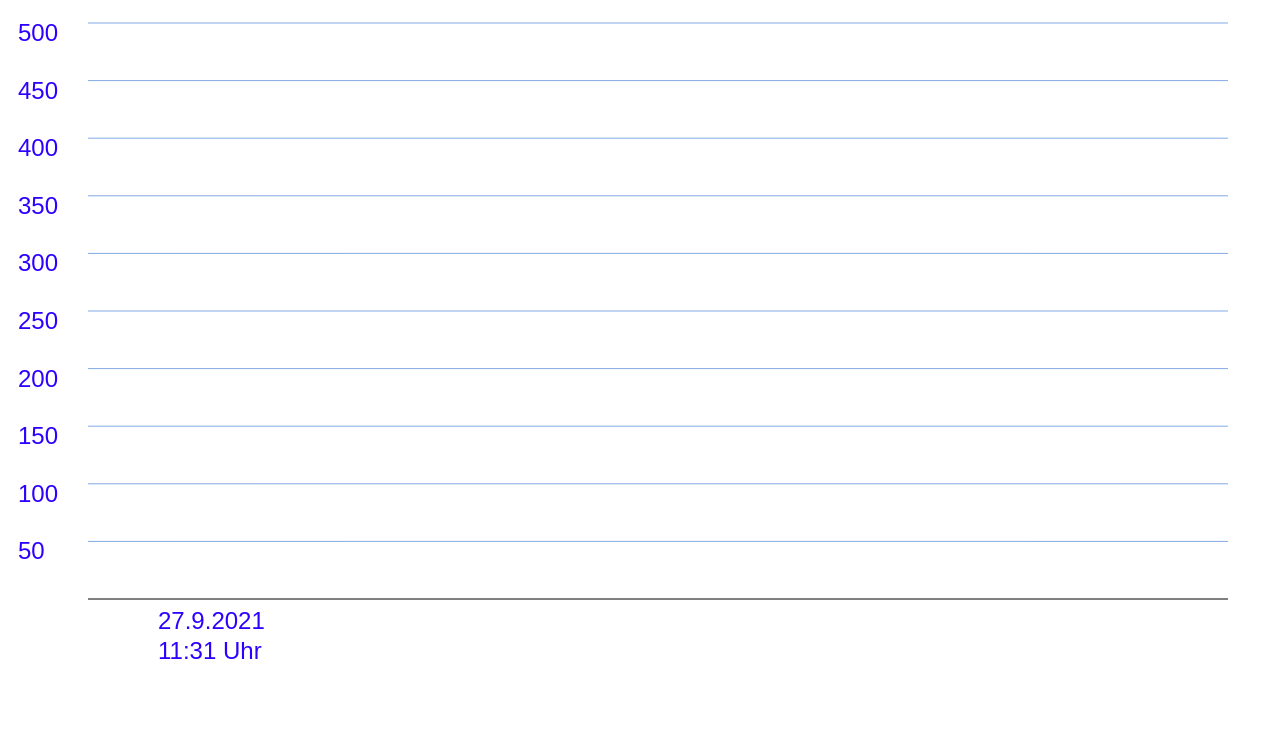
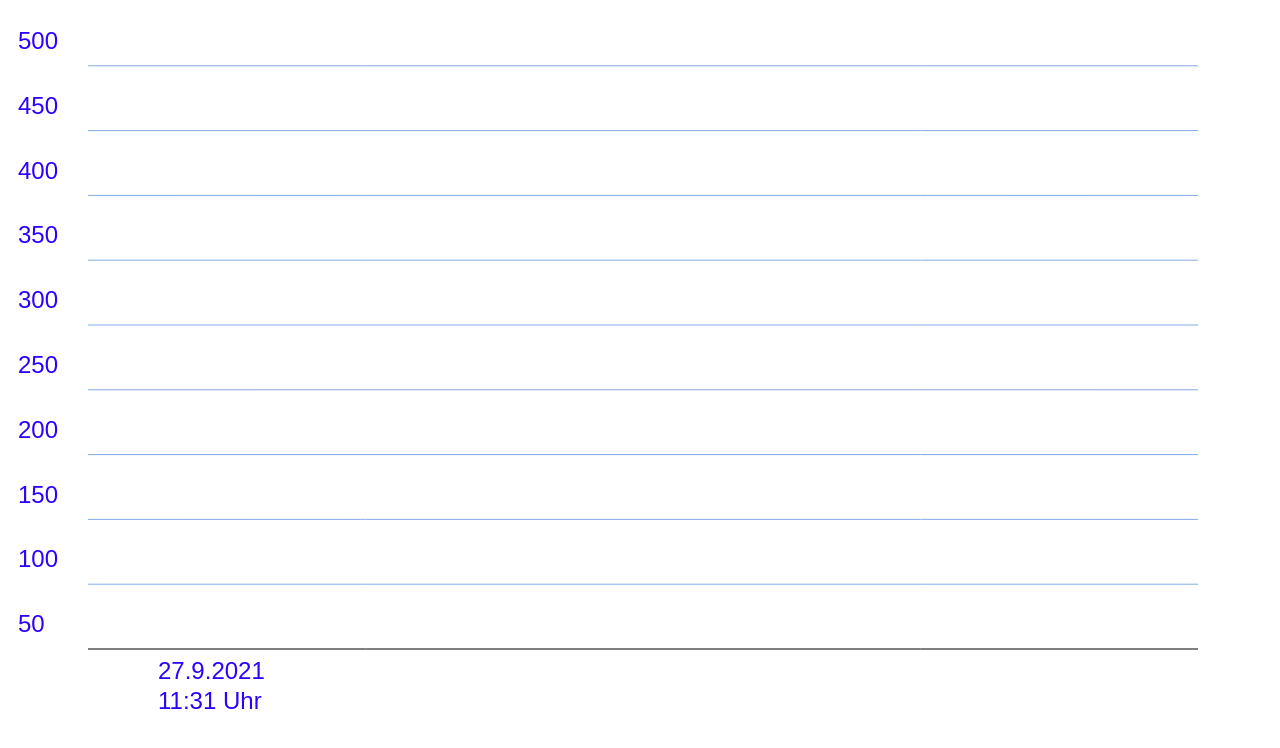
Before and after one commit to ayleenw/charitychart, a plain HTML site: page index.html in a window 1280 px wide. Both pictures are taken after a click on the button "Speichern". Shown: the part 128-876 px from the top of the page. Before the commit the page ends 847 px from the top, so only its background shows below. Drawn offline with Linux system fonts and the light colour scheme.

Commit message:
Change layout for tv screen representation

```diff
--- a/app.js
+++ b/app.js
@@ -27,7 +27,7 @@ function Init() {
 
   const barWidth = 100;
   const barDistance = 50;
-  const bottomSpacing = 60;
+  const bottomSpacing = 90;
   const dateField = document.getElementById('dateInput');
   const timeField = document.getElementById('timeInput');
   const moneyField = document.getElementById('moneyInput');
@@ -200,12 +200,12 @@ function Init() {
         ctx.fillText(
           printDate[i],
           (barWidth + barDistance) * (i + 1),
-          ctx.canvas.height - 30
+          ctx.canvas.height - 60
         );
         ctx.fillText(
           printTime[i],
           (barWidth + barDistance) * (i + 1),
-          ctx.canvas.height
+          ctx.canvas.height - 30
         );
         // Print bars
         ctx.fillStyle = myGreen;
--- a/canvas_lib.js
+++ b/canvas_lib.js
@@ -2,7 +2,7 @@ export function getCanvas(id) {
   let canvas = document.getElementById(id);
   let context = canvas.getContext('2d');
   context.canvas.width = window.innerWidth;
-  context.canvas.height = window.innerHeight * 0.8;
+  context.canvas.height = window.innerHeight * 0.9;
   return context;
 }
 
--- a/index.html
+++ b/index.html
@@ -8,6 +8,7 @@
     <style>
       #canvas01 {
         background-color: #fff;
+        padding: 5em 0;
       }
       h1 {
         font-family: 'Lucida Sans', 'Lucida Sans Regular', 'Lucida Grande',
```
